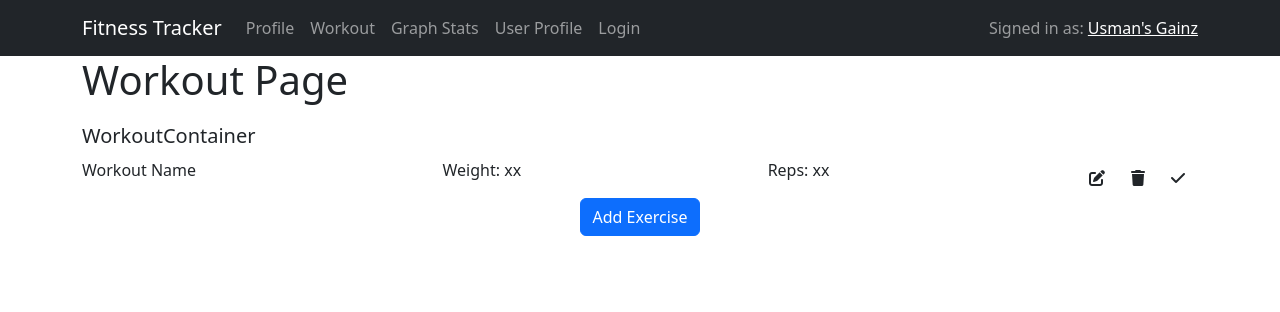
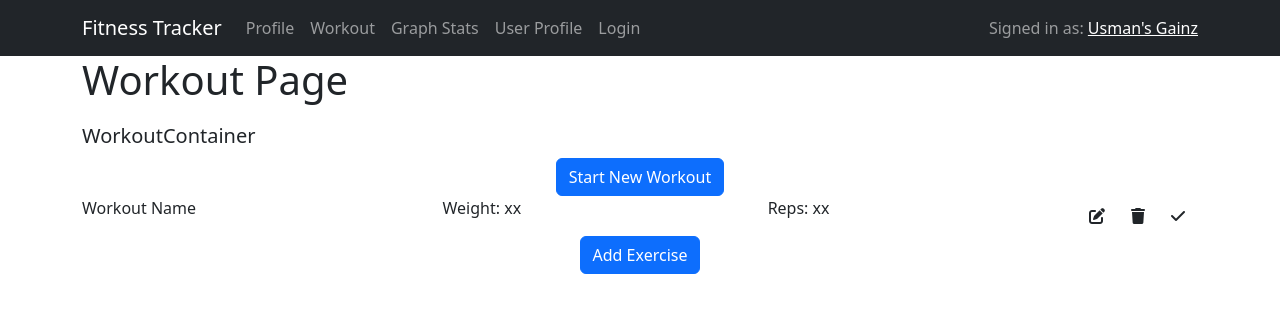
Before and after one commit to solcana/fitness-tracker, a React (Create React App) app in the folder client/: page /workout in a window 1280 px wide. Shown: the top 312 px of the page. Built offline with nearby package versions, Linux system fonts and the light colour scheme; no server answers.

Commit message:
Added New workout button

```diff
--- a/client/src/components/WorkoutContainer.js
+++ b/client/src/components/WorkoutContainer.js
@@ -5,6 +5,7 @@ import ExerciseInputModal from "./ExerciseInputModal";
 import ExerciseItem from "./ExerciseItem";
 import axios from 'axios';
 import apiUrl from "./apiConfig";
+import { Button } from "react-bootstrap";
 
 class WorkoutContainer extends Component {
     constructor(props) {
@@ -20,6 +21,30 @@ class WorkoutContainer extends Component {
         this.setState(prevState => ({
             workoutExercises: [...prevState.workoutExercises, exercise]
         }));
+    }
+
+    handleAddWorkout = () => {
+        console.log("Add Workout");
+
+        axios
+        .post(apiUrl + `/workout/`, {
+          "workout":
+              {
+                  "exercises": []
+              }
+        })
+        .catch((error) => {
+          if (error.response) {
+            //response status is an error code
+            console.log(error.response.status);
+          } else if (error.request) {
+            //response not received though the request was sent
+            console.log(error.request);
+          } else {
+            //an error occurred when setting up the request
+            console.log(error.message);
+          }
+        });
     }
 
     componentDidMount = () => {
@@ -43,7 +68,12 @@ class WorkoutContainer extends Component {
         return (
             <>
                 <h5>WorkoutContainer</h5>
+                <div className="d-flex justify-content-center">
+                    <Button onClick={this.handleAddWorkout}>Start New Workout</Button>
+                </div>
+
                 <ExerciseItem />
+
                 {this.state.workoutExercises && this.state.workoutExercises[2] && <p>Here is the ID: {this.state.workoutExercises[2]._id}</p>}
                 <div className="d-flex justify-content-center">
                     <ExerciseInputModal
```
